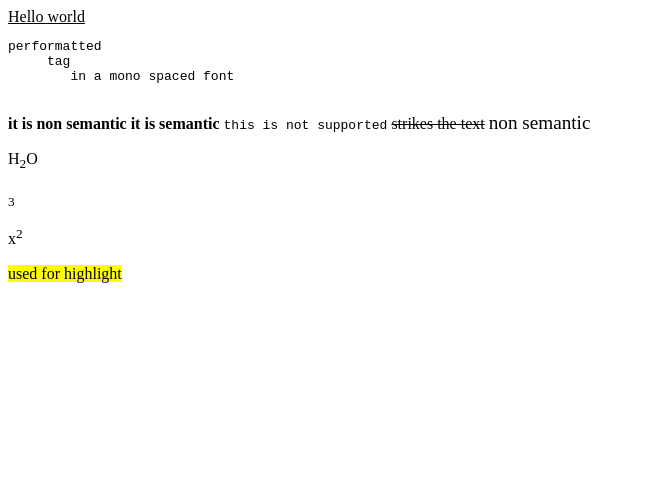
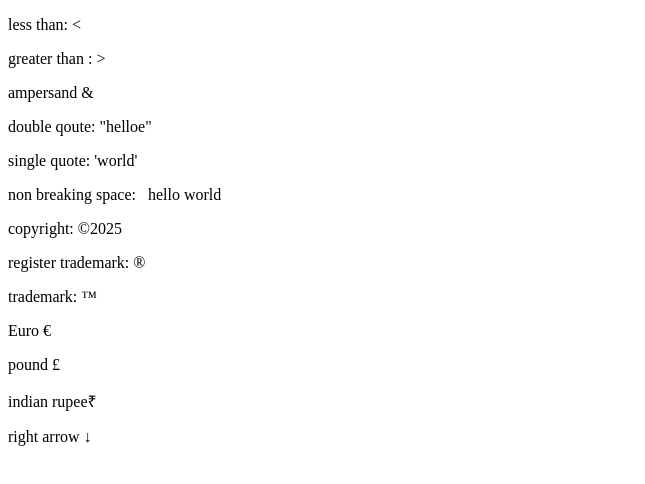
Before and after one commit to masterdungeon777-sketch/HTML-ECE-1, a plain HTML site: page textformatting.html in a window 1280 px wide. Shown: the whole page, without its empty margins (0-645 px from the left). Drawn offline with Linux system fonts and the light colour scheme.

Commit message:
second text formattign using smpersand

```diff
--- a/textformatting.html
+++ b/textformatting.html
@@ -6,7 +6,7 @@
     <title>text formatting</title>
 </head>
 <body>
-    <u>Hello world</u>
+    <!--u>Hello world</u>
     <pre>performatted
      tag
         in a mono spaced font
@@ -18,8 +18,46 @@
     <big>non semantic</big>
     <p>H<sub>2</sub>O</p>  <sub>3</sub>
     <p>x<sup>2</sup></p>
-    <mark>used for highlight</mark>
+    <mark>used for highlight</mark!-->
+   <!--p>
+    <h1>Text Formatting Example</h1>
+    <br>
+    <p><b>bold text </b></p>
+   </p>
+   <p><strong>Important text {using &lt;strong&gt;)</strong></p>
+    <p><i>Italic text{ using &lt;i&gt;)</i></p>
+       <p><em>emphasized {using &lt;em&gt;) </em></p>
+        <p><u>underlined text{ using &lt;u&gt;)</u></p>
+    <p><mark>Highlighted text{using&lt;mark&gt;</mark></p>
+        <p><small>small text {using &lt;small&gt;)</small></p>
+            <p>h<sub>2</sub>o {using &lt;sub&gt;</p>
+                <p>X<sup>2</sup></p>
+                <p><strike>Deleted text {using &lt;strike&gt;</strike></p>
+                    <p><ins>inserted text {using &lt;ins&gt;</ins></p>
+                        <pre>using preformatted text {using &lt;pre&gt;)
+                            keeps spaces and line breaks</pre>
+                        <blockquote cite="https://gemini.google.com/app?hl=en-IN">
+                            this is blocklqoute (long qoutation)
+                        </blockquote>
+                        <q>This is short quoatation(using &lt;q&gt;</q>
 
+                        < &amp &lowast & cent
+                        &cent &copy &frac14 &nbsp
+                        &quot  & apos &reg &reg harts RAR &!-->
+                        <p>less than:&nbsp;&lt; </p>
+                        <p>greater than :&nbsp;&gt;</p>
+                        <p>ampersand&nbsp;&amp;</p>
+                        <p>double qoute:&nbsp;&quot;helloe&quot;</p>
+                        <p>single quote:&nbsp;&apos;world&apos;</p>
+                        <p>non breaking space:&nbsp; &nbsp;hello world</p>
+                        <p> copyright:&nbsp;&copy;2025</p>
+                        <p>register trademark:&nbsp;&reg;</p>
+                        <p>trademark:&nbsp;&trade;</p>
+                        <p>Euro &euro;</p>
+                        <p>pound &pound;</p>
+
+                        <p>indian rupee&#8377;</p>
+                        <p>right arrow &darr;</p>
 
 </body>
 </html>
```
